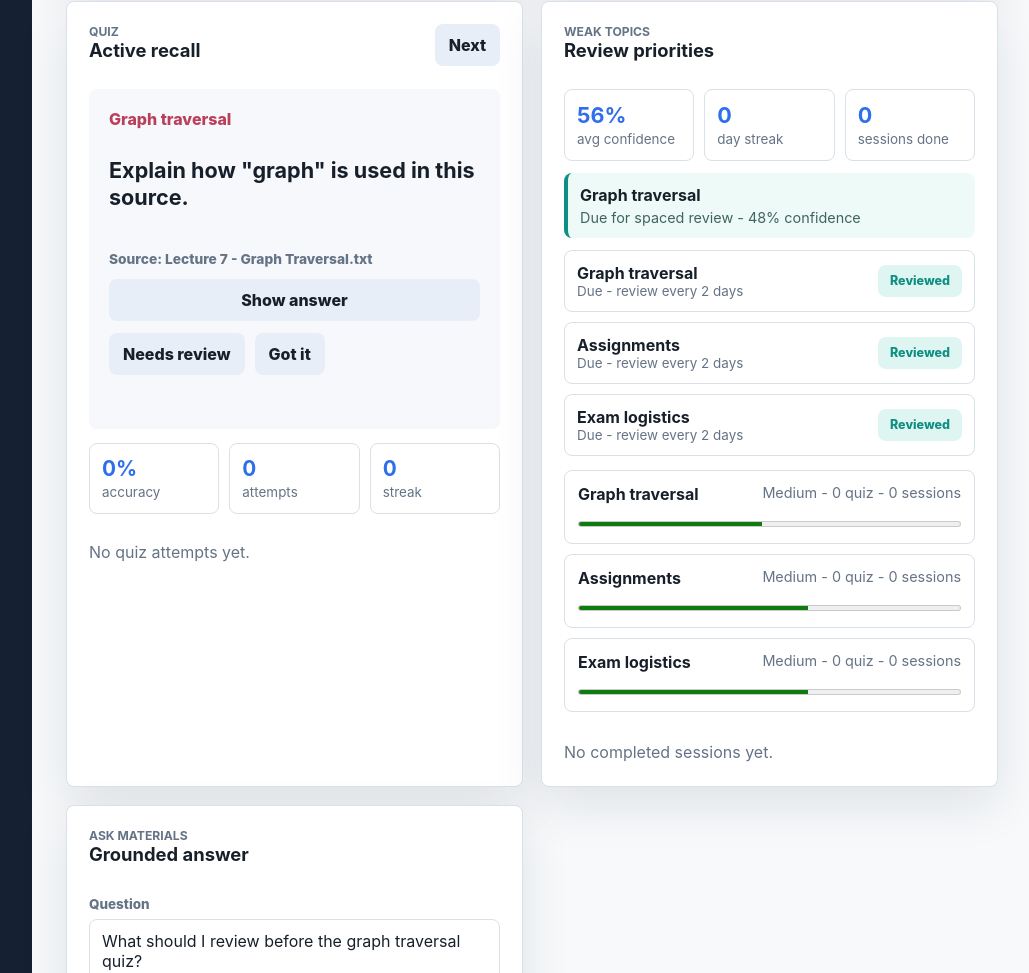
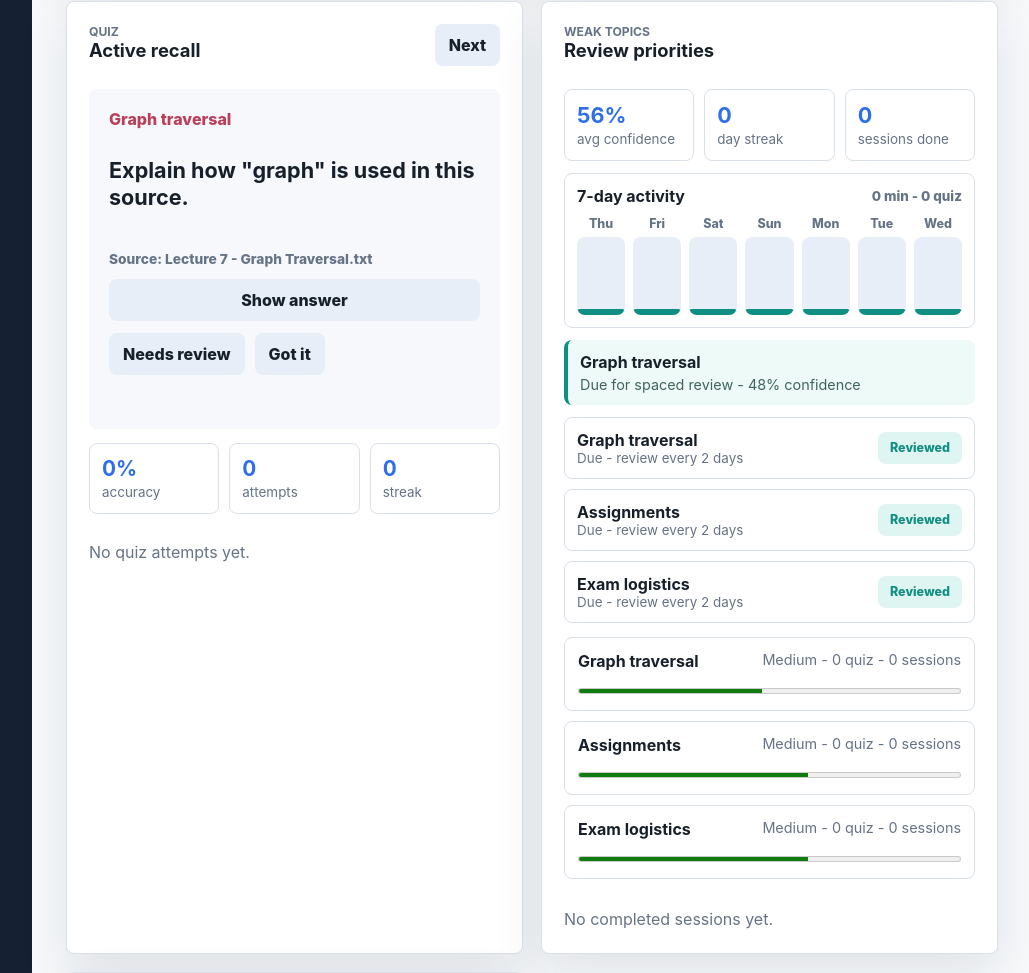
Before and after one commit to TimothyChristian23/ai-study-planner, a plain HTML site: page index.html in a window 1280 px wide. Shown: the part 2962-3935 px from the top of the page, without its empty margins (248-1277 px from the left). Drawn offline with Linux system fonts and the light colour scheme.

Commit message:
Add activity trend snapshot

```diff
--- a/index.html
+++ b/index.html
@@ -322,6 +322,7 @@
                 <span>sessions done</span>
               </div>
             </div>
+            <div class="activity-trend" id="activityTrend"></div>
             <div class="review-next" id="reviewNext"></div>
             <div class="spaced-review-list" id="spacedReviewList"></div>
             <div id="topicList" class="topic-list"></div>
--- a/script.js
+++ b/script.js
@@ -787,6 +787,42 @@ function getDateKey(dateValue) {
   return formatDateKey(date);
 }
 
+function getDateLabel(date) {
+  return date.toLocaleDateString(undefined, {
+    weekday: "short",
+  });
+}
+
+function getRecentActivityTrend(dayCount = 7) {
+  const today = new Date();
+  today.setHours(0, 0, 0, 0);
+  const completedSessions = getCompletedSessions();
+  const quizHistory = getQuizHistory();
+  const days = Array.from({ length: dayCount }, (_, index) => {
+    const date = new Date(today);
+    date.setDate(today.getDate() - (dayCount - index - 1));
+    const dateKey = getDateKey(date);
+    const minutes = completedSessions
+      .filter((session) => getDateKey(session.completedAt) === dateKey)
+      .reduce((total, session) => total + (Number(session.minutes) || 0), 0);
+    const quizAttempts = quizHistory.filter((attempt) => getDateKey(attempt.answeredAt) === dateKey).length;
+
+    return {
+      dateKey,
+      label: getDateLabel(date),
+      minutes,
+      quizAttempts,
+      totalActivity: minutes + quizAttempts * 10,
+    };
+  });
+  const maxActivity = Math.max(1, ...days.map((day) => day.totalActivity));
+
+  return days.map((day) => ({
+    ...day,
+    intensity: Math.max(6, Math.round((day.totalActivity / maxActivity) * 100)),
+  }));
+}
+
 function getStudyStreak() {
   const completedDates = new Set(getCompletedSessions().map((session) => getDateKey(session.completedAt)));
 
@@ -1720,10 +1756,36 @@ function renderProgressInsights() {
   const reviewNext = document.querySelector("#reviewNext");
   const spacedReviewList = document.querySelector("#spacedReviewList");
   const sessionLog = document.querySelector("#sessionLog");
+  const activityTrend = document.querySelector("#activityTrend");
+  const trendDays = getRecentActivityTrend();
 
   document.querySelector("#avgConfidence").textContent = `${getAverageConfidence()}%`;
   document.querySelector("#studyStreak").textContent = getStudyStreak();
   document.querySelector("#completedSessionCount").textContent = completedSessions.length;
+
+  activityTrend.innerHTML = `
+    <div class="activity-trend-header">
+      <strong>7-day activity</strong>
+      <span>${trendDays.reduce((total, day) => total + day.minutes, 0)} min - ${trendDays.reduce(
+        (total, day) => total + day.quizAttempts,
+        0,
+      )} quiz</span>
+    </div>
+    <div class="activity-bars">
+      ${trendDays
+        .map(
+          (day) => `
+            <div class="activity-day">
+              <span>${escapeHTML(day.label)}</span>
+              <div class="activity-bar" title="${day.minutes} min, ${day.quizAttempts} quiz">
+                <i style="height: ${day.intensity}%"></i>
+              </div>
+            </div>
+          `,
+        )
+        .join("")}
+    </div>
+  `;
 
   reviewNext.innerHTML = nextReview
     ? `
@@ -2098,6 +2160,7 @@ function buildStudyReport() {
   const completedSessions = getCompletedSessions().sort(
     (a, b) => new Date(b.completedAt).getTime() - new Date(a.completedAt).getTime(),
   );
+  const activityTrend = getRecentActivityTrend();
   const readiness = buildReadinessSnapshot();
   const generatedAt = new Date().toLocaleString();
 
@@ -2121,6 +2184,10 @@ function buildStudyReport() {
     `- Quiz accuracy: ${getQuizAccuracy(quizHistory)}% across ${quizHistory.length} attempt(s)`,
     `- Study streak: ${getStudyStreak()} day(s)`,
     `- Readiness: ${readiness.score}% (${readiness.readinessLabel})`,
+    "",
+    "## 7-Day Activity",
+    "",
+    ...activityTrend.map((day) => `- ${day.label}: ${day.minutes} study min, ${day.quizAttempts} quiz attempt(s)`),
     "",
     "## Readiness",
     "",
--- a/styles.css
+++ b/styles.css
@@ -816,6 +816,68 @@ textarea {
   font-size: 0.84rem;
 }
 
+.activity-trend {
+  border: 1px solid var(--line);
+  border-radius: 8px;
+  padding: 12px;
+  margin-bottom: 12px;
+}
+
+.activity-trend-header {
+  display: flex;
+  align-items: center;
+  justify-content: space-between;
+  gap: 12px;
+  margin-bottom: 10px;
+}
+
+.activity-trend-header strong,
+.activity-trend-header span {
+  display: block;
+}
+
+.activity-trend-header span {
+  color: var(--muted);
+  font-size: 0.84rem;
+  font-weight: 800;
+}
+
+.activity-bars {
+  display: grid;
+  grid-template-columns: repeat(7, minmax(0, 1fr));
+  gap: 8px;
+  align-items: end;
+}
+
+.activity-day {
+  display: grid;
+  gap: 6px;
+  text-align: center;
+}
+
+.activity-day > span {
+  color: var(--muted);
+  font-size: 0.78rem;
+  font-weight: 800;
+}
+
+.activity-bar {
+  height: 78px;
+  border-radius: 8px;
+  background: #e8eef7;
+  display: flex;
+  align-items: end;
+  overflow: hidden;
+}
+
+.activity-bar i {
+  display: block;
+  width: 100%;
+  min-height: 6px;
+  border-radius: inherit;
+  background: var(--teal);
+}
+
 .review-next {
   border-left: 4px solid var(--teal);
   border-radius: 8px;
```
Also changed, not shown: docs/data-model.md (+1 -0 lines), docs/roadmap.md (+1 -0 lines), README.md.
